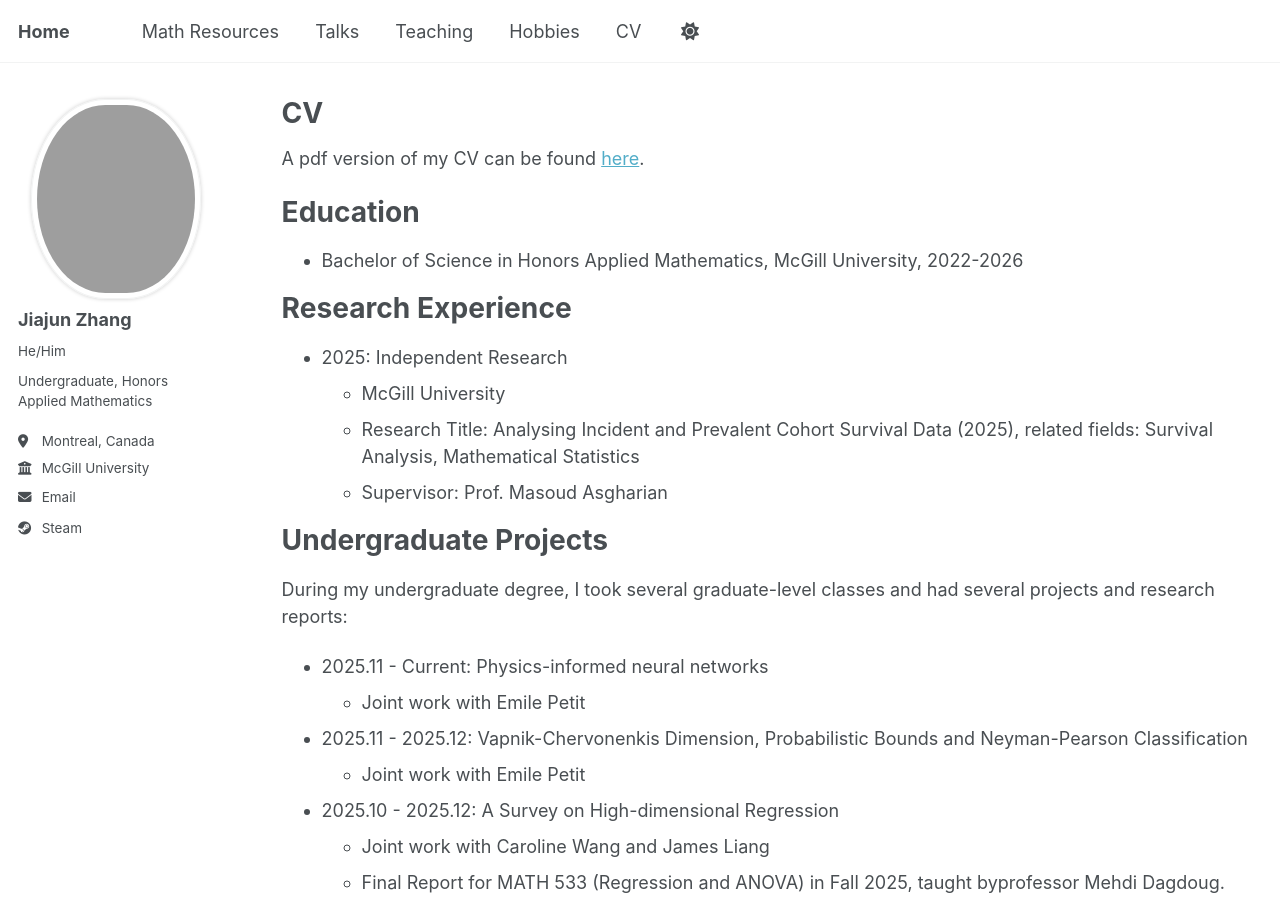
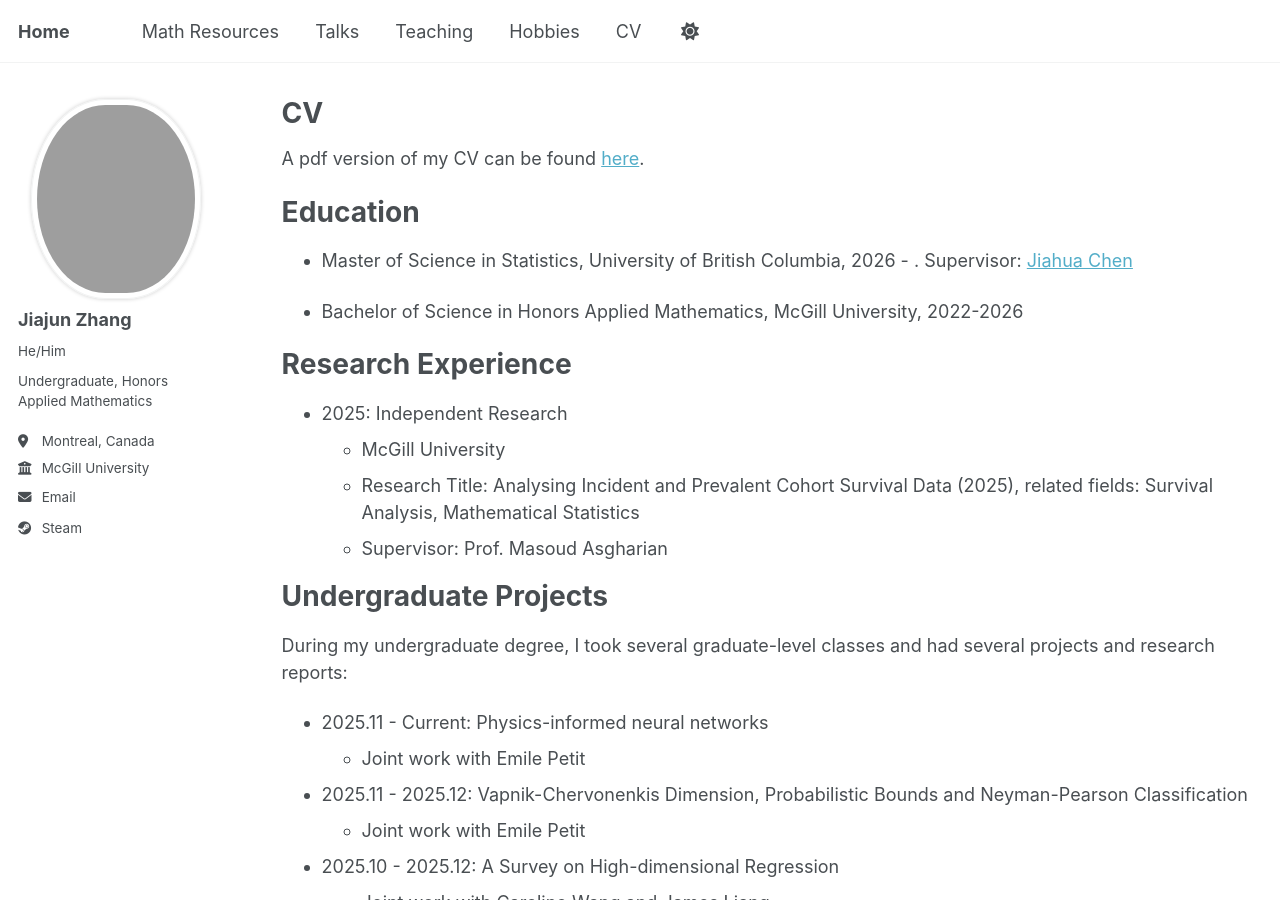
Before and after one commit to JohanssonRein/JohanssonRein.github.io, a Jekyll site: the page built from _pages/cv.md, in a window 1280 px wide and 900 px high. Built offline with Jekyll 4.4.1, drawn with Linux system fonts in a browser that asks for light colours.

Commit message:
Update cv.md

```diff
--- a/_pages/cv.md
+++ b/_pages/cv.md
@@ -13,6 +13,8 @@ A pdf version of my CV can be found [here](/files/Jiajun_Zhang_cv.pdf).
 
 Education
 ======
+* Master of Science in Statistics, University of British Columbia, 2026 - . Supervisor: [Jiahua Chen](https://www.stat.ubc.ca/~jhchen/)
+
 * Bachelor of Science in Honors Applied Mathematics, McGill University, 2022-2026
 
 Research Experience
```
